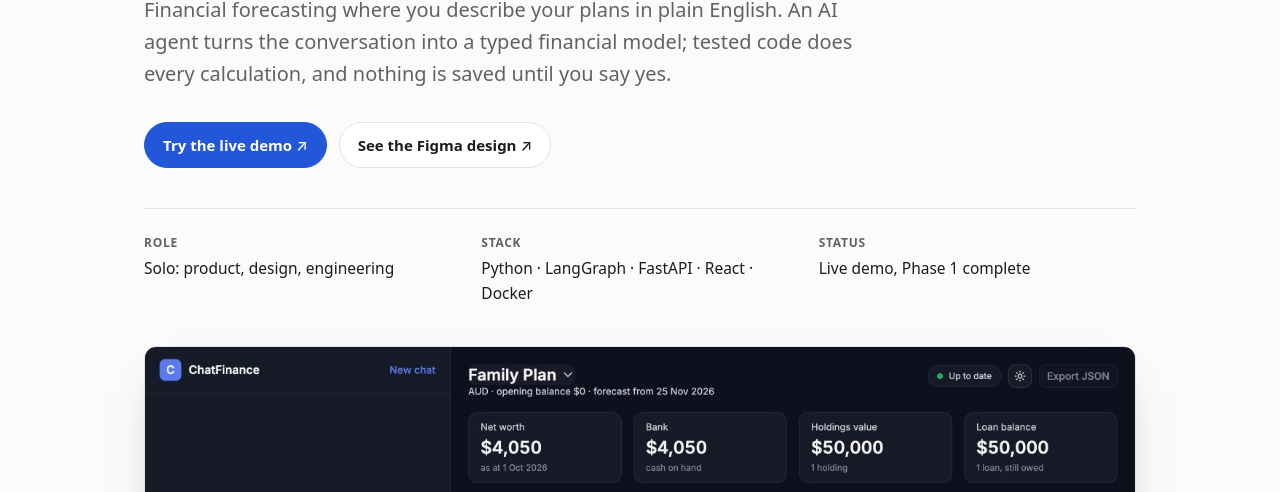
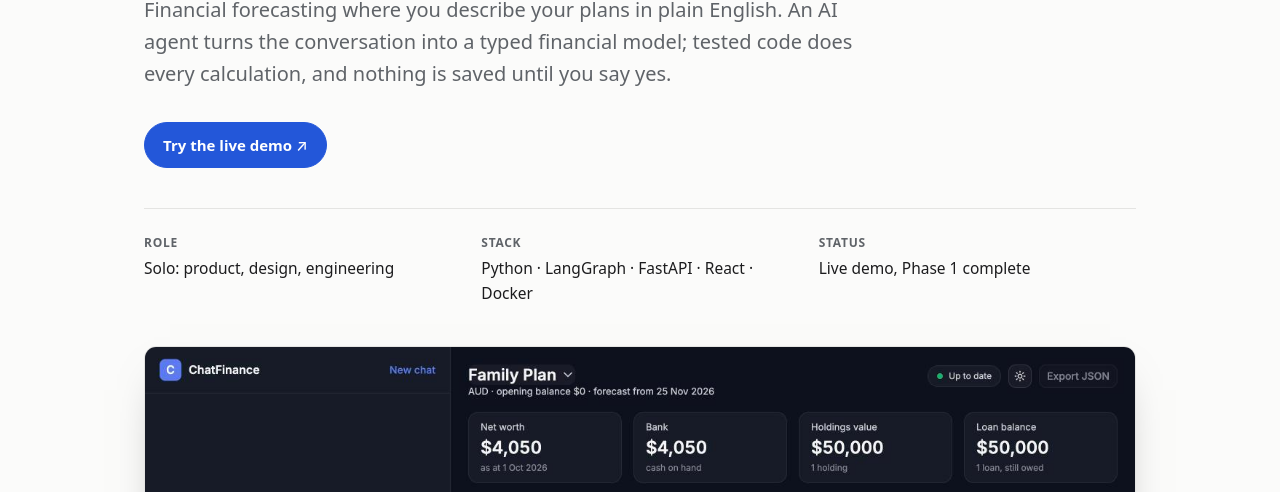
Before and after one commit to antoniokly/antoniokly.github.io, an Astro site: page /projects/chatfinance in a window 1280 px wide. Shown: the part 308-800 px from the top of the page. Built offline with nearby package versions, Linux system fonts and the light colour scheme; Astro itself is replaced by a stand-in of ours.

Commit message:
Remove Figma link

```diff
--- a/src/pages/projects/chatfinance.astro
+++ b/src/pages/projects/chatfinance.astro
@@ -46,7 +46,6 @@ LLM_PROVIDER=openrouter uv run --env-file .env python evals/model_eval.py`;
   ]}
   links={[
     { label: 'Try the live demo ↗', href: 'https://chatfinance.duckdns.org', primary: true },
-    { label: 'See the Figma design ↗', href: 'https://www.figma.com/design/nwenl5yhPejlZaykq1MEGv' },
   ]}
 >
   <div class="container">
```
